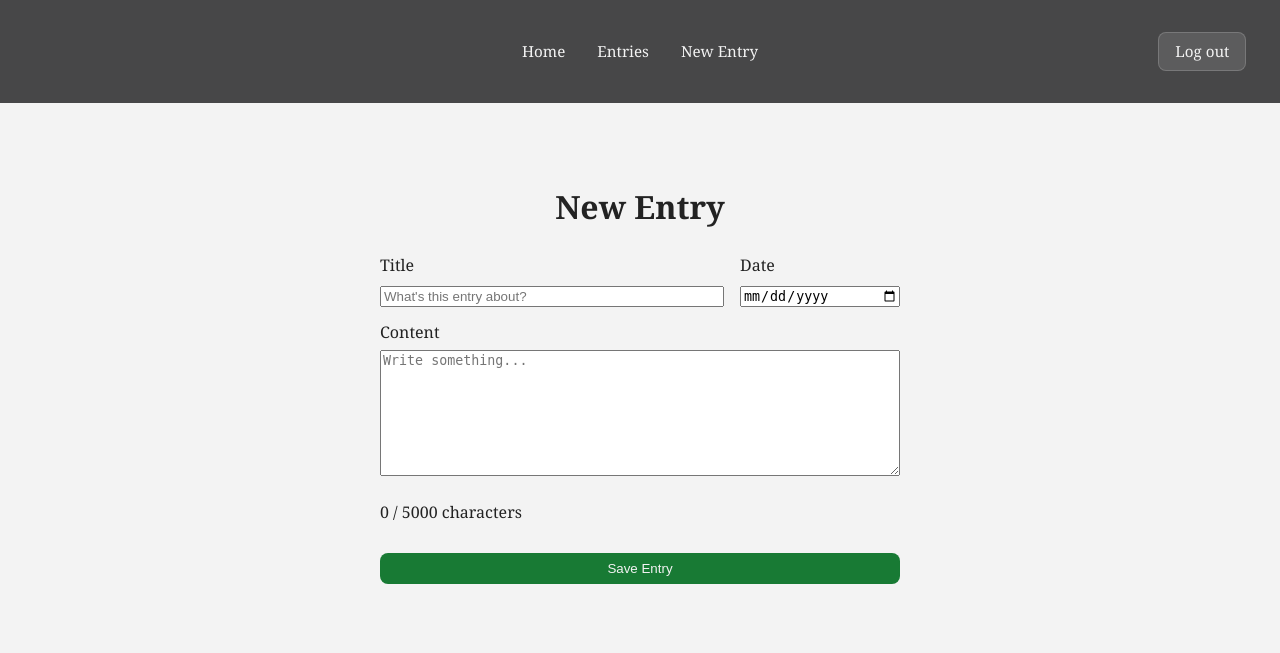
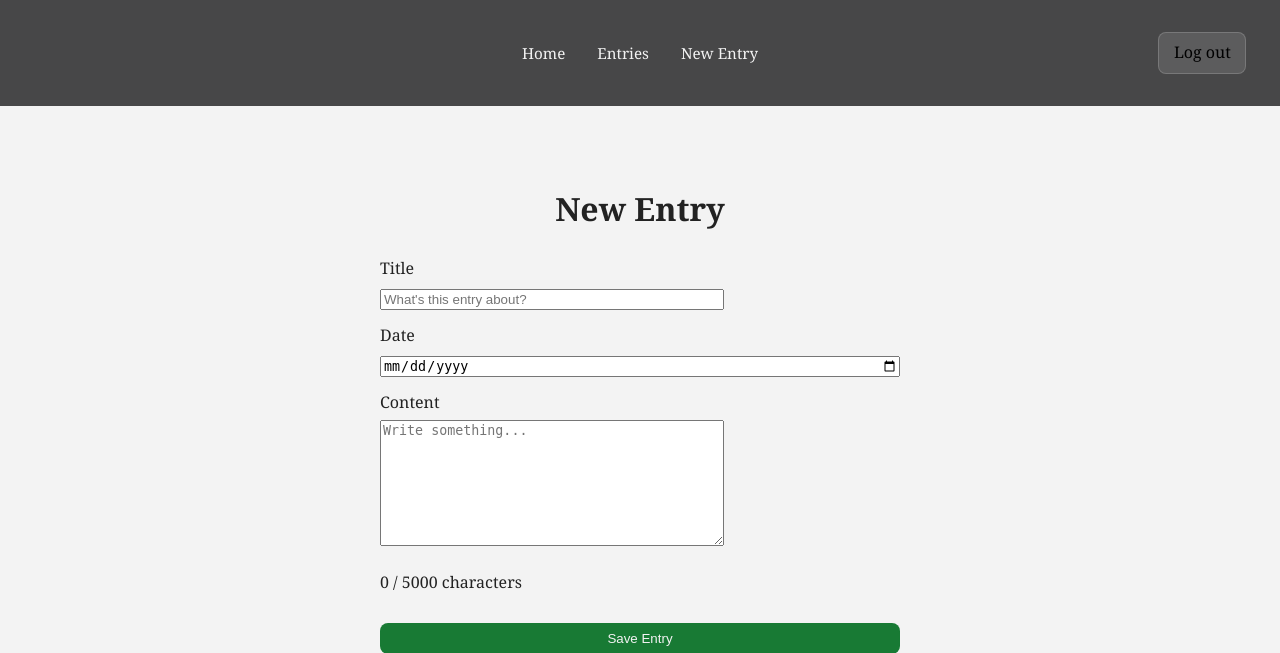
Before and after one commit to cmyk35/tell-me-your-story, a Flask app: page /new in a window 1280 px wide. Shown: the top 653 px of the page. Run offline with Flask 3, Linux system fonts and the light colour scheme; the visitor is signed in with stand-in values (Sample User, id 1).

Commit message:
feat: implement CSRF protection in forms and enhance navigation styles

```diff
--- a/app/assets/style.css
+++ b/app/assets/style.css
@@ -67,10 +67,13 @@
 }
 
 .nav-action {
+    display: inline-block;
     border-radius: 0.5rem;
     padding: 0.45rem 0.8rem;
     background-color: rgba(243, 243, 243, 0.12);
     border: 1px solid rgba(243, 243, 243, 0.18);
+    cursor: pointer;
+    font: inherit;
     transition: background-color 0.3s ease, border-color 0.3s ease, color 0.3s ease;
 }
 
@@ -89,6 +92,10 @@
 .nav-action-logout {
     min-width: 5.5rem;
     text-align: center;
+}
+
+.nav-action-form {
+    margin: 0;
 }
 
 main {
--- a/app/templates/base.html
+++ b/app/templates/base.html
@@ -20,7 +20,10 @@
 
         <div class="nav-group nav-auth">
           {% if current_user.is_authenticated %}
-            <a class="nav-action nav-action-logout" href="{{ url_for('users.logout') }}">Log out</a>
+            <form class="nav-action-form" action="{{ url_for('users.logout') }}" method="post">
+              <input type="hidden" name="csrf_token" value="{{ csrf_token() }}">
+              <button class="nav-action nav-action-logout" type="submit">Log out</button>
+            </form>
           {% else %}
             <a class="nav-action nav-action-login" href="{{ url_for('users.get_login') }}">Log in</a>
             <a class="nav-action nav-action-register" href="{{ url_for('users.get_register') }}">Register</a>
--- a/app/templates/entry.html
+++ b/app/templates/entry.html
@@ -9,6 +9,7 @@
   {% endif %}
 
   <form class="entry-form" action="{{ url_for('journal.update_entry', entry_id=entry.id) }}" method="post">
+    <input type="hidden" name="csrf_token" value="{{ csrf_token() }}">
     <div class="form-group">
       <label for="title">Title</label>
       <input type="text" id="title" name="title" value="{{ request.form.get('title') or entry.title }}" required>
@@ -29,6 +30,7 @@
   </form>
 
   <form action="{{ url_for('journal.delete_entry', entry_id=entry.id) }}" method="post" style="margin-top: 1rem;">
+    <input type="hidden" name="csrf_token" value="{{ csrf_token() }}">
     <button type="submit" class="btn" style="background-color: #8b1e1e;">Delete Entry</button>
   </form>
 
--- a/app/templates/new.html
+++ b/app/templates/new.html
@@ -9,6 +9,7 @@
   {% endif %}
 
   <form class="entry-form" action="{{ url_for('journal.create_entry') }}" method="post">
+    <input type="hidden" name="csrf_token" value="{{ csrf_token() }}">
 
     <div class="form-group">
       <label for="title">Title</label>
--- a/app/templates/users/login.html
+++ b/app/templates/users/login.html
@@ -10,6 +10,7 @@
   {% endif %}
 
   <form method="POST">
+    <input type="hidden" name="csrf_token" value="{{ csrf_token() }}">
     <div>
       <label for="email">Email</label>
       <input type="email" name="email" id="email" required>
--- a/app/templates/users/register.html
+++ b/app/templates/users/register.html
@@ -10,6 +10,7 @@
   {% endif %}
 
   <form method="POST">
+    <input type="hidden" name="csrf_token" value="{{ csrf_token() }}">
     <div>
       <label for="email">Email</label>
       <input type="email" name="email" id="email" required>
```
